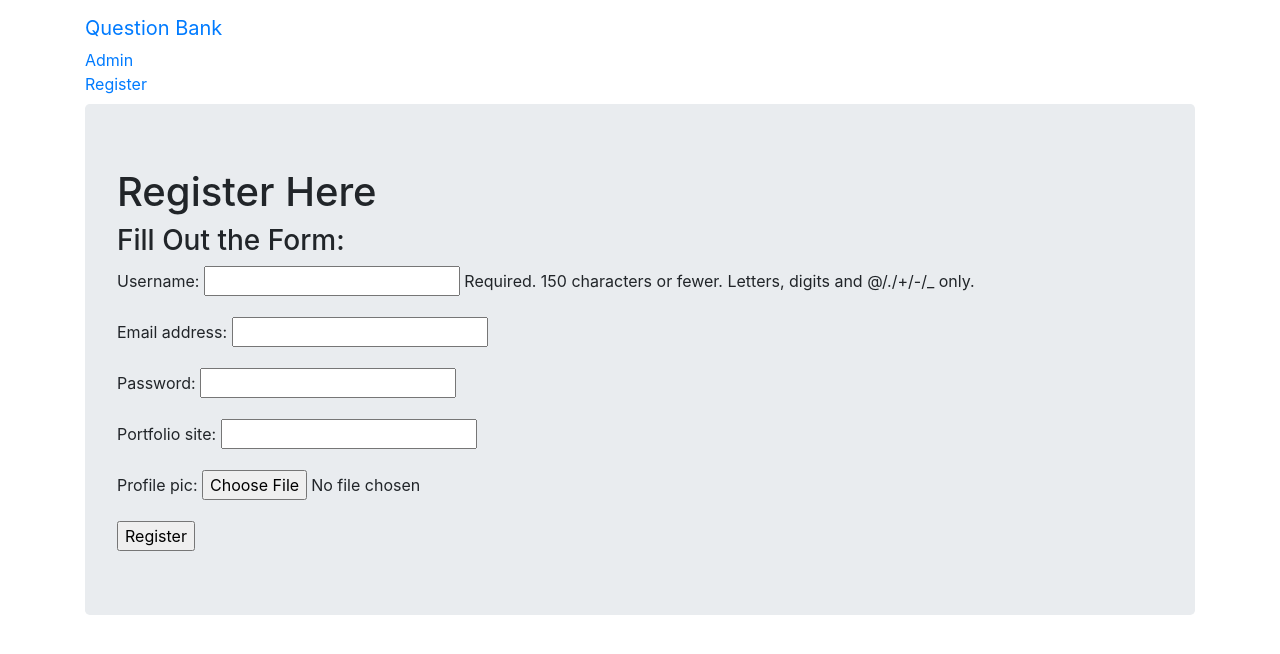
After one commit to panu2306/QuestionBank, a Django app: page /register/ in a window 1280 px wide. The commit adds this page. Shown: the top 654 px of the page. Run offline with Django 3.2, Linux system fonts and the light colour scheme; some libraries are stand-ins or nearby versions.

Commit message:
registration implentation

```diff
--- a/qb/forms.py
+++ b/qb/forms.py
@@ -10,6 +10,7 @@ class UserForm(forms.ModelForm):
         fields = ('username', 'email', 'password')
 
 class UserProfileInfoForm(forms.ModelForm):
+
     class Meta():
-        model = UserProfileInfo()
+        model = UserProfileInfo
         fields = ('portfolio_site', 'profile_pic')
--- a/qb/templates/qb/base.html
+++ b/qb/templates/qb/base.html
@@ -6,7 +6,18 @@
         {% bootstrap_javascript jquery='full' %}
     </head>
     <body>
-        {% block  bodyblock %}
-        {% endblock %}
+        <nav class="navbar navbar-default navbar-static-top">
+        <div class="container">
+            <ul class="nav navbar-nav">
+                <li><a class="navbar-brand" href="{% url 'index' %}">Question Bank</a></li>
+                <li><a class="navbar-link" href="{% url 'admin:index' %}">Admin</a></li>
+                <li><a class="navbar-link" href="{% url 'register' %}">Register</a></li>
+            </ul>
+        </div>
+        </nav>
+        <div class="container">
+            {% block  body_block %}
+            {% endblock %}
+        </div>
     </body>
 </html>
--- /dev/null
+++ b/qb/templates/qb/registration.html
@@ -0,0 +1,20 @@
+{% extends 'qb/base.html' %}
+{% load static %}
+
+{% block body_block %}
+    <div class="jumbotron">
+        {% if registered %}
+            <h1>Thank You for Registering.</h1>
+        {% else %}
+            <h1>Register Here</h1>
+            <h3>Fill Out the Form:</h3>
+
+            <form enctype="multipart/form-data" method="post">
+                {% csrf_token %}
+                {{ user_form.as_p }}
+                {{ profile_form.as_p }}
+                <input type="submit" value="Register">
+            </form>
+        {% endif %}
+    </div>
+{% endblock body_block %}
--- a/qb/urls.py
+++ b/qb/urls.py
@@ -5,5 +5,6 @@ from django.conf.urls.static import static
 from . import views
 
 urlpatterns = [
-
+    path('', views.index, name='index'),
+    path('register/', views.register, name='register'),
 ] + static(settings.MEDIA_URL, document_root=settings.MEDIA_ROOT)
--- a/qb/views.py
+++ b/qb/views.py
@@ -1,6 +1,7 @@
 from django.shortcuts import render
 from django.http import HttpResponse
 from .models import Question, Choice, Standard, Subject
+from .forms import UserForm, UserProfileInfoForm
 
 # Create your views here.
 # def index(request):
@@ -14,9 +15,34 @@ from .models import Question, Choice, Standard, Subject
 #     return render(request, 'qb/index.html', context=context)
 
 def index(request):
-    standard_list = Standard.objects.all()
-    print(standard_list)
-    return render(request, 'qb/index.html', context= {'standard_list': standard_list})
+    return render(request, 'qb/index.html', context= None)
 
-def acknowledge(request):
-    return HttpResponse("Form Submitted Successfully!!!")
+def register(request):
+
+    registered   = False
+
+    if(request.method == 'POST'):
+        user_form = UserForm(data=request.POST)
+        profile_form = UserProfileInfoForm(data=request.POST)
+
+        if(user_form.is_valid and profile_form.is_valid):
+            user = user_form.save()
+            user.set_password(user.password)
+            user.save()
+
+            profile = profile_form.save(commit=False)
+            profile.user = user
+
+            if('profile_pic' in request.FILES):
+                profile.profile_pic = request.FILES['profile_pic']
+
+            profile.save()
+
+            registered = True
+        else:
+            print(user_form.errors, profile_form.errors)
+    else:
+        user_form = UserForm()
+        profile_form = UserProfileInfoForm()
+
+    return render(request, 'qb/registration.html', context={'profile_form': profile_form, 'user_form': user_form, 'registered': registered})
```
Also changed, not shown: qb/templates/qb/index.html (+3 -10 lines), db.sqlite3, qb/templates/qb/login.html (added).
